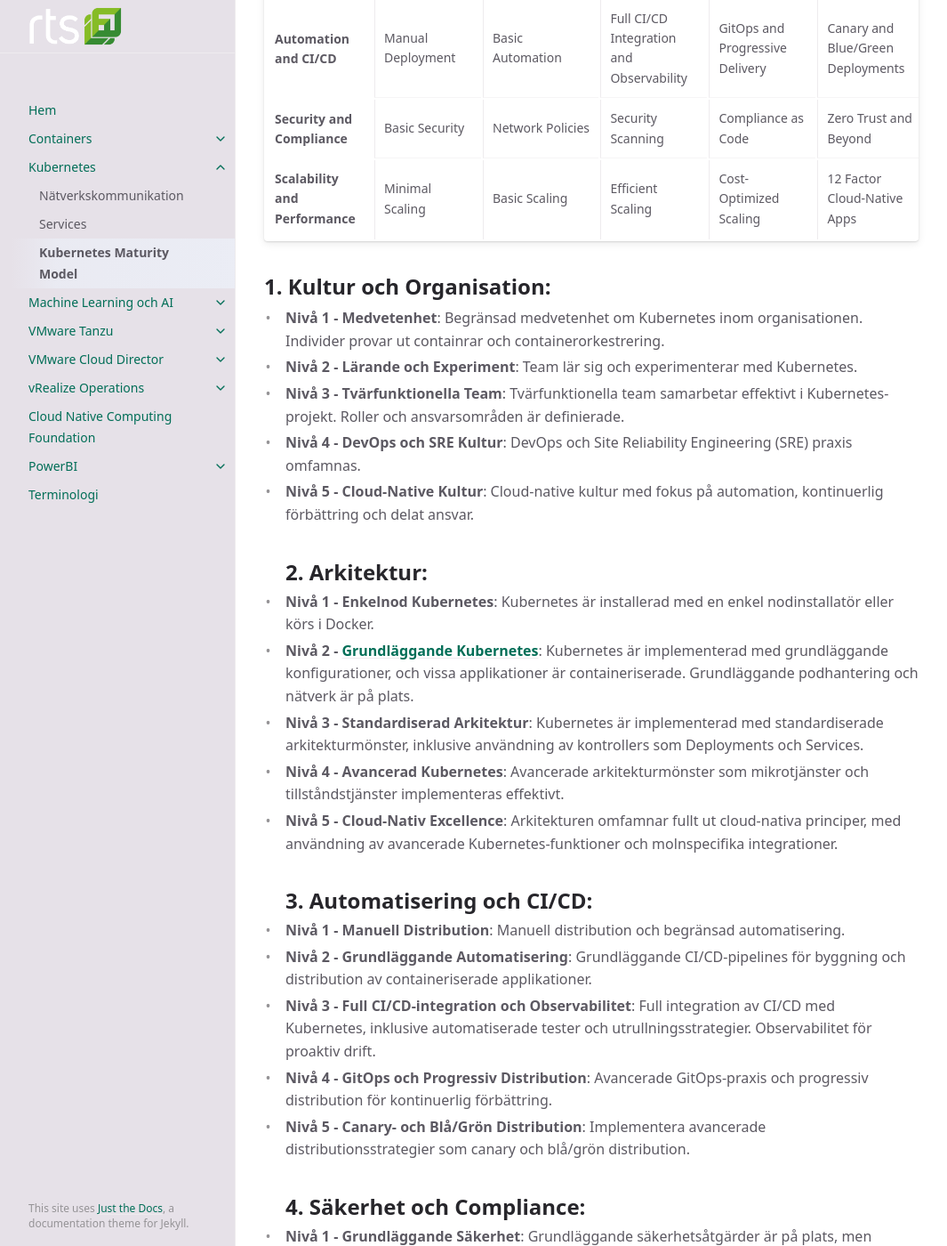
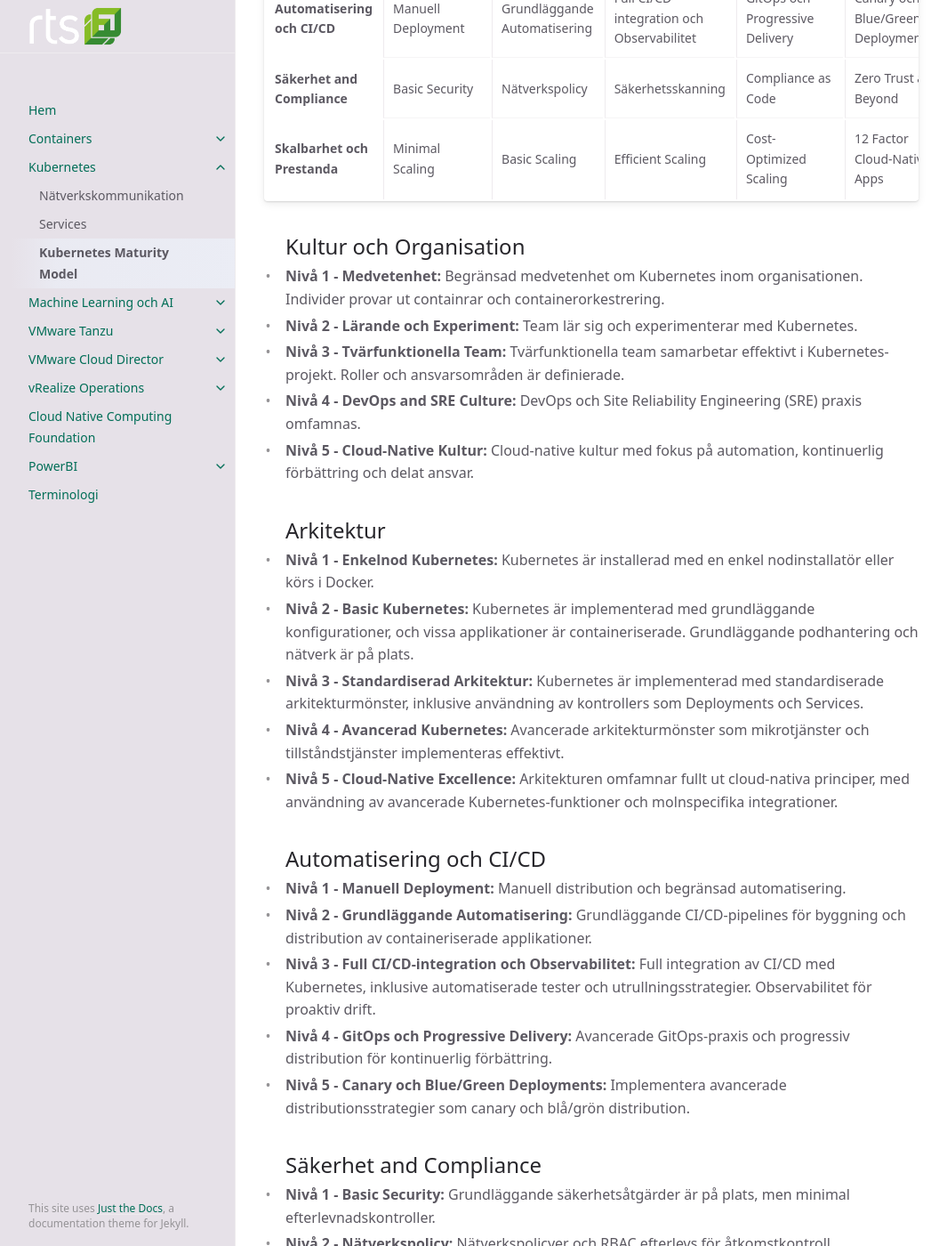
Before and after one commit to RTSAB/rtsab.github.io, a Jekyll site: the page built from docs/kubernetes/kubernetes-maturity-model.md, in a window 1280 px wide and 1400 px high, scrolled down 520 px. Shown: the whole window at 89% size, without its empty margins (107-1172 px from the left). Built offline with Jekyll 4.4.1, drawn with Linux system fonts in a browser that asks for light colours; cached includes are drawn as plain includes; part of the change alters nothing that is shown; some of the changed text lies outside the part shown.

Commit message:
yaml based kmm

```diff
--- /dev/null
+++ b/_data/kmm.yml
@@ -0,0 +1,120 @@
+- title_se: "Kultur och Organisation"
+  title_en: "Culture and Organization"
+  order: 1
+  levels:
+  - id: 1
+    name_se: "Medvetenhet"
+    name_en: "Awareness"
+    description_se: "Begränsad medvetenhet om Kubernetes inom organisationen. Individer provar ut containrar och containerorkestrering."
+  - id: 2
+    name_se: "Lärande och Experiment"
+    name_en: "Learning and Experimentation"
+    description_se: "Team lär sig och experimenterar med Kubernetes."
+  - id: 3
+    name_se: "Tvärfunktionella Team"
+    name_en: "Cross-Functional Teams"
+    description_se: "Tvärfunktionella team samarbetar effektivt i Kubernetes-projekt. Roller och ansvarsområden är definierade."
+  - id: 4
+    name_se: "DevOps and SRE Culture"
+    name_en: "DevOps and SRE Culture"
+    description_se: "DevOps och Site Reliability Engineering (SRE) praxis omfamnas."
+  - id: 5
+    name_se: "Cloud-Native Kultur"
+    name_en: "Cloud-Native Culture"
+    description_se: "Cloud-native kultur med fokus på automation, kontinuerlig förbättring och delat ansvar."
+- title_se: "Arkitektur"
+  title_en: "Architecture"
+  order: 2
+  levels:
+  - id: 1
+    name_se: "Enkelnod Kubernetes"
+    name_en: "Initial"
+    description_se: "Kubernetes är installerad med en enkel nodinstallatör eller körs i Docker."
+  - id: 2
+    name_se: "Basic Kubernetes"
+    name_en: "Basic Kubernetes"
+    description_se: "Kubernetes är implementerad med grundläggande konfigurationer, och vissa applikationer är containeriserade. Grundläggande podhantering och nätverk är på plats."
+  - id: 3
+    name_se: "Standardiserad Arkitektur"
+    name_en: "Standardized Architecture"
+    description_se: "Kubernetes är implementerad med standardiserade arkitekturmönster, inklusive användning av kontrollers som Deployments och Services."
+  - id: 4
+    name_se: "Avancerad Kubernetes"
+    name_en: "Advanced Kubernetes"
+    description_se: "Avancerade arkitekturmönster som mikrotjänster och tillståndstjänster implementeras effektivt."
+  - id: 5
+    name_se: "Cloud-Native Excellence"
+    name_en: "Cloud-Native Excellence"
+    description_se: "Arkitekturen omfamnar fullt ut cloud-nativa principer, med användning av avancerade Kubernetes-funktioner och molnspecifika integrationer."
+- title_se: "Automatisering och CI/CD"
+  title_en: "Automation and CI/CD"
+  order: 3
+  levels:
+  - id: 1
+    name_se: "Manuell Deployment"
+    name_en: "Manual Deployment"
+    description_se: "Manuell distribution och begränsad automatisering."
+  - id: 2
+    name_se: "Grundläggande Automatisering"
+    name_en: "Basic Automation"
+    description_se: "Grundläggande CI/CD-pipelines för byggning och distribution av containeriserade applikationer."
+  - id: 3
+    name_se: "Full CI/CD-integration och Observabilitet"
+    name_en: "Full CI/CD Integration and Observability"
+    description_se: "Full integration av CI/CD med Kubernetes, inklusive automatiserade tester och utrullningsstrategier. Observabilitet för proaktiv drift."
+  - id: 4
+    name_se: "GitOps och Progressive Delivery"
+    name_en: "GitOps and Progressive Delivery"
+    description_se: "Avancerade GitOps-praxis och progressiv distribution för kontinuerlig förbättring."
+  - id: 5
+    name_se: "Canary och Blue/Green Deployments"
+    name_en: "Canary and Blue/Green Deployments"
+    description_se: "Implementera avancerade distributionsstrategier som canary och blå/grön distribution."
+- title_se: "Säkerhet and Compliance"
+  title_en: "Security and Compliance"
+  order: 4
+  levels:
+  - id: 1
+    name_se: "Basic Security"
+    name_en: "Basic Security"
+    description_se: "Grundläggande säkerhetsåtgärder är på plats, men minimal efterlevnadskontroller."
+  - id: 2
+    name_se: "Nätverkspolicy"
+    name_en: "Network Policies"
+    description_se: "Nätverkspolicyer och RBAC efterlevs för åtkomstkontroll."
+  - id: 3
+    name_se: "Säkerhetsskanning"
+    name_en: "Security Scanning"
+    description_se: "Implementera skanning av containerbilder och säkerhetsbästa praxis."
+  - id: 4
+    name_se: "Compliance as Code"
+    name_en: "Compliance as Code"
+    description_se: "Efterlevnadskontroller automatiseras som kod i CI/CD-pipelines."
+  - id: 5
+    name_se: "Zero Trust and Beyond"
+    name_en: "Zero Trust and Beyond"
+    description_se: "Implementera zero trust-nätverk, avancerade säkerhetspolicyer och kontinuerlig efterlevnadskontroll."
+- title_se: "Skalbarhet och Prestanda"
+  title_en: "Scalability and Performance"
+  order: 5
+  levels:
+  - id: 1
+    name_se: "Minimal Scaling"
+    name_en: "Minimal Scaling"
+    description_se: "Manuell skalning med begränsad prestandaoptimering."
+  - id: 2
+    name_se: "Basic Scaling"
+    name_en: "Basic Scaling"
+    description_se: "Grundläggande autoskalning och viss prestandaoptimering."
+  - id: 3
+    name_se: "Efficient Scaling"
+    name_en: "Efficient Scaling"
+    description_se: "Effektiv resursanvändning, autoskalning och prestandaövervakning."
+  - id: 4
+    name_se: "Cost-Optimized Scaling"
+    name_en: "Cost-Optimized Scaling"
+    description_se: "Kostnadsoptimering genom resurseffektivitet och skalningsstrategier."
+  - id: 5
+    name_se: "12 Factor Cloud-Native Apps"
+    name_en: "12 Factor Cloud-Native Apps"
+    description_se: "Högpresterande, moln-nativa applikationer med avancerad skalning och optimering."
--- a/docs/kubernetes/kubernetes-maturity-model.md
+++ b/docs/kubernetes/kubernetes-maturity-model.md
@@ -8,35 +8,65 @@ date: 2023-10-05
 ---
 # The Kubernetes Maturity Model
 Kubernetes Maturity Model är vårt sätt att försöka förstå resan mot Cloud-Native Applications på Kubernetes. Den är inte en absolut sanning, utan bör snarare ses som en vägledning och inspiration för organisationer som ger sig ut på Kubernetes-resan. Inspirationen till modellen hämtas från [Capability Maturity Model](../capability-maturity-model) utvecklad 1986.
-{% include_relative kmm.html %}
 
-## **1. Kultur och Organisation:**
-- **Nivå 1 - Medvetenhet**: Begränsad medvetenhet om Kubernetes inom organisationen. Individer provar ut containrar och containerorkestrering.
-- **Nivå 2 - Lärande och Experiment**: Team lär sig och experimenterar med Kubernetes.
-- **Nivå 3 - Tvärfunktionella Team**: Tvärfunktionella team samarbetar effektivt i Kubernetes-projekt. Roller och ansvarsområden är definierade.
-- **Nivå 4 - DevOps och SRE Kultur**: DevOps och Site Reliability Engineering (SRE) praxis omfamnas.
-- **Nivå 5 - Cloud-Native Kultur**: Cloud-native kultur med fokus på automation, kontinuerlig förbättring och delat ansvar.
-## **2. Arkitektur:**
-- **Nivå 1 - Enkelnod Kubernetes**: Kubernetes är installerad med en enkel nodinstallatör eller körs i Docker.
-- **Nivå 2 - [Grundläggande Kubernetes](../basic-kubernetes)**: Kubernetes är implementerad med grundläggande konfigurationer, och vissa applikationer är containeriserade. Grundläggande podhantering och nätverk är på plats.
-- **Nivå 3 - Standardiserad Arkitektur**: Kubernetes är implementerad med standardiserade arkitekturmönster, inklusive användning av kontrollers som Deployments och Services.
-- **Nivå 4 - Avancerad Kubernetes**: Avancerade arkitekturmönster som mikrotjänster och tillståndstjänster implementeras effektivt.
-- **Nivå 5 - Cloud-Nativ Excellence**: Arkitekturen omfamnar fullt ut cloud-nativa principer, med användning av avancerade Kubernetes-funktioner och molnspecifika integrationer.
-## **3. Automatisering och CI/CD:**
-- **Nivå 1 - Manuell Distribution**: Manuell distribution och begränsad automatisering.
-- **Nivå 2 - Grundläggande Automatisering**: Grundläggande CI/CD-pipelines för byggning och distribution av containeriserade applikationer.
-- **Nivå 3 - Full CI/CD-integration och Observabilitet**: Full integration av CI/CD med Kubernetes, inklusive automatiserade tester och utrullningsstrategier. Observabilitet för proaktiv drift.
-- **Nivå 4 - GitOps och Progressiv Distribution**: Avancerade GitOps-praxis och progressiv distribution för kontinuerlig förbättring.
-- **Nivå 5 - Canary- och Blå/Grön Distribution**: Implementera avancerade distributionsstrategier som canary och blå/grön distribution.
-## **4. Säkerhet och Compliance:**
-- **Nivå 1 - Grundläggande Säkerhet**: Grundläggande säkerhetsåtgärder är på plats, men minimal efterlevnadskontroller.
-- **Nivå 2 - Nätverkspolicy**: Nätverkspolicyer och RBAC efterlevs för åtkomstkontroll.
-- **Nivå 3 - Säkerhetsskanning**: Implementera skanning av containerbilder och säkerhetsbästa praxis.
-- **Nivå 4 - Efterlevnad som Kod**: Efterlevnadskontroller automatiseras som kod i CI/CD-pipelines.
-- **Nivå 5 - Zero Trust och Bortom**: Implementera zero trust-nätverk, avancerade säkerhetspolicyer och kontinuerlig efterlevnadskontroll.
-## **5. Skalbarhet och Prestanda:**
-- **Nivå 1 - Minimal Skalning**: Manuell skalning med begränsad prestandaoptimering.
-- **Nivå 2 - Grundläggande Skalning**: Grundläggande autoskalning och viss prestandaoptimering.
-- **Nivå 3 - Effektiv Skalning**: Effektiv resursanvändning, autoskalning och prestandaövervakning.
-- **Nivå 4 - Kostnadsoptimerad Skalning**: Kostnadsoptimering genom resurseffektivitet och skalningsstrategier.
-- **Nivå 5 - Högpresterande Moln-Nativa Applikationer**: Högpresterande, moln-nativa applikationer med avancerad skalning och optimering.
+<style>
+    body {
+        font-family: system-ui,-apple-system,BlinkMacSystemFont,"Segoe UI",Roboto,"Helvetica Neue",Arial,sans-serif;
+    }
+    table {
+        table-layout:fixed
+    }
+    table td {
+        padding: 10px;
+        width: 16.7%;
+    }
+    table td:first-child {
+        border: none;
+        font-weight: bold;
+    }
+    th {
+        border-radius: 3px;
+        padding: 10px;
+        width: 16.7%;
+    }
+    table tr:nth-child(even) {
+        background-color: #f2f2f2;
+    }
+    .highlight {
+        background-color: #dedede !important;
+        border: 1px solid;
+        border-radius: 3px;
+    }
+</style>
+
+<table>
+    <tr>
+        <th></th>
+        <th>Level 1</th>
+        <th>Level 2</th>
+        <th>Level 3</th>
+        <th>Level 4</th>
+        <th>Level 5</th>
+    </tr>
+{% for category in site.data.kmm %}
+    <tr>
+        <td>{{ category.title_se }}</td>
+        {% for level in category.levels %}
+        <td>{{ level.name_se}}</td>
+        {% endfor %}
+    </tr>
+{% endfor %}
+</table>
+
+<ul>
+{% for category in site.data.kmm %}
+    <h2>
+    {{ category.title_se }}
+    </h2>
+    {% for level in category.levels %}
+    <li>
+    <b>Nivå {{ level.id }} - {{ level.name_se}}:</b> {{ level.description_se }}
+    </li>
+    {% endfor %}
+{% endfor %}
+</ul>
```
